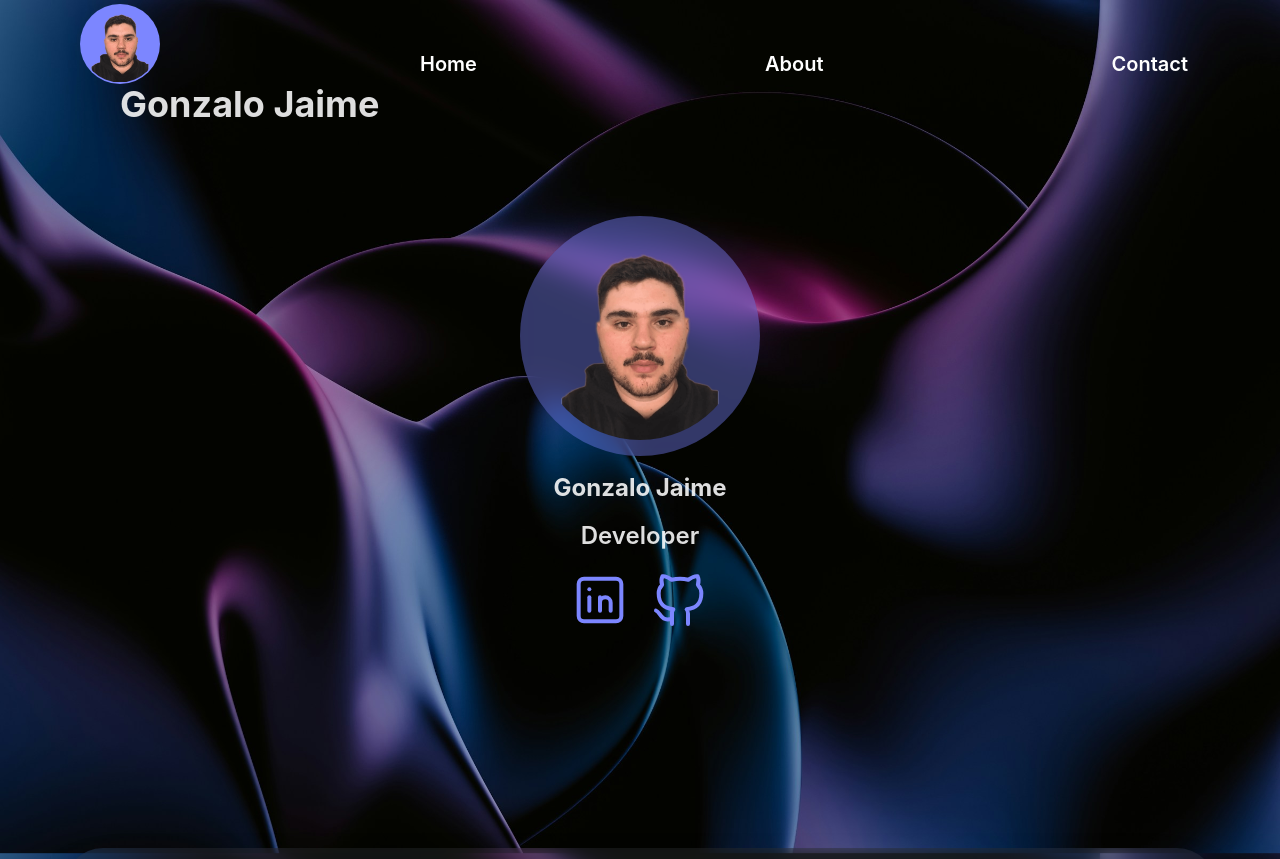
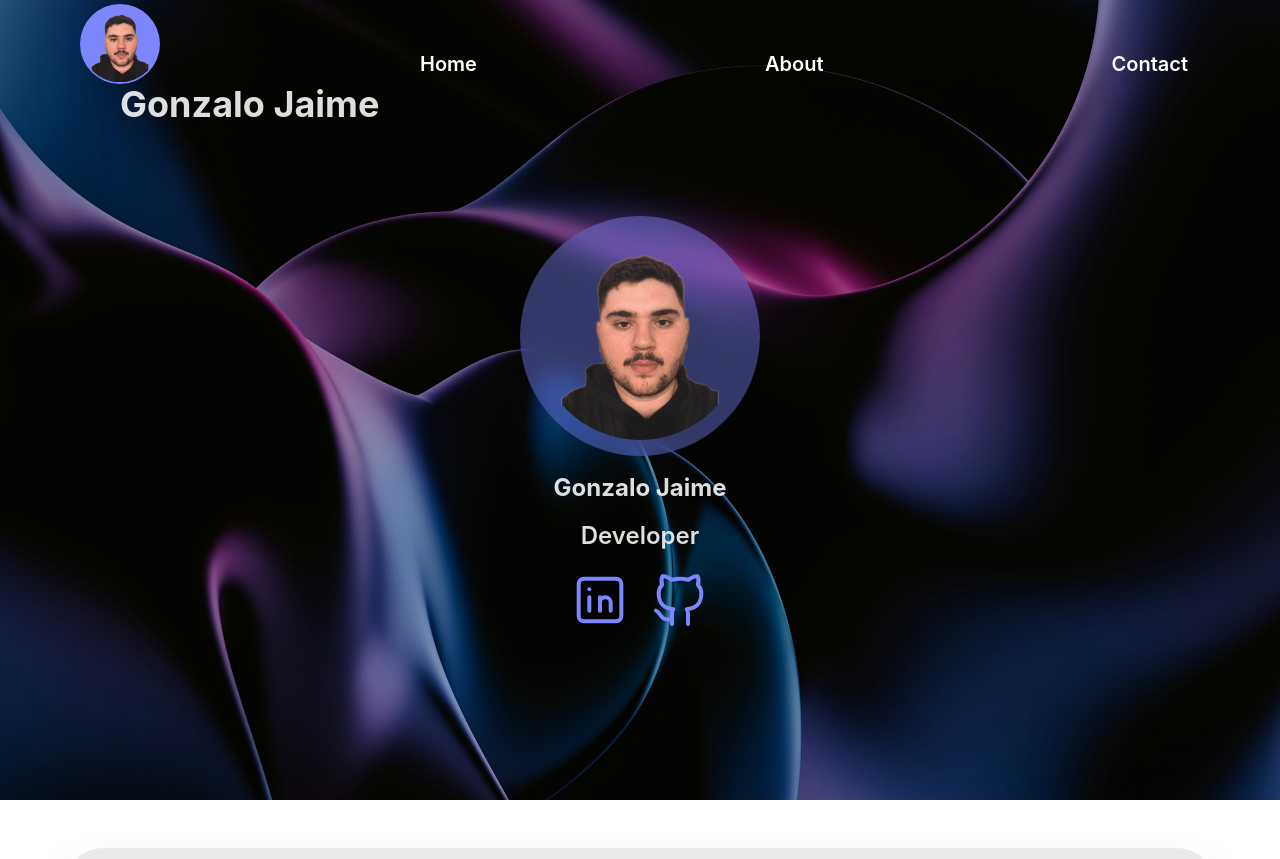
Before and after one commit to GzaJai/portfoliov2, a React (Vite) app: page / in a window 1280 px wide. Shown: the top 859 px of the page. Built offline with nearby package versions, Linux system fonts and the light colour scheme.

Commit message:
fix background

```diff
--- a/src/index.css
+++ b/src/index.css
@@ -7,31 +7,51 @@
   overflow-x: hidden;
   scroll-behavior: smooth;
 }
+
+body {
+  margin: 0;
+  padding: 0;
+  display: flex;
+  place-items: center;
+  min-width: 320px;
+  min-height: 100vh;
+  position: relative;
+}
+
+/* ESTO ES LO IMPORTANTE - El fondo NO debe cambiar de tamaño */
+body::before {
+  content: '';
+  position: fixed;
+  top: 0;
+  left: 0;
+  width: 100vw;
+  height: 100vh;
+  min-height: 100vh;
+  background-image: url('./assets/background.jpg');
+  background-size: cover;
+  background-position: center;
+  background-repeat: no-repeat;
+  z-index: -1;
+  pointer-events: none;
+}
+
+/* Prevenir que el body se encoja */
+#root {
+  width: 100%;
+  position: relative;
+  z-index: 1;
+}
+
 :root {
   font-family: Inter, system-ui, Avenir, Helvetica, Arial, sans-serif;
   line-height: 1.5;
   font-weight: 400;
-
   color-scheme: light dark;
   color: rgba(255, 255, 255, 0.87);
-
   font-synthesis: none;
   text-rendering: optimizeLegibility;
   -webkit-font-smoothing: antialiased;
   -moz-osx-font-smoothing: grayscale;
-  background-image: url('./assets/background.jpg');
-  background-size: cover;
-  background-position: center;
-  background-repeat: no-repeat;
-  background-attachment: fixed;
-}
-
-body {
-  margin: 0;
-  display: flex;
-  place-items: center;
-  min-width: 320px;
-  min-height: 100vh;
 }
 
 h1 {
```
